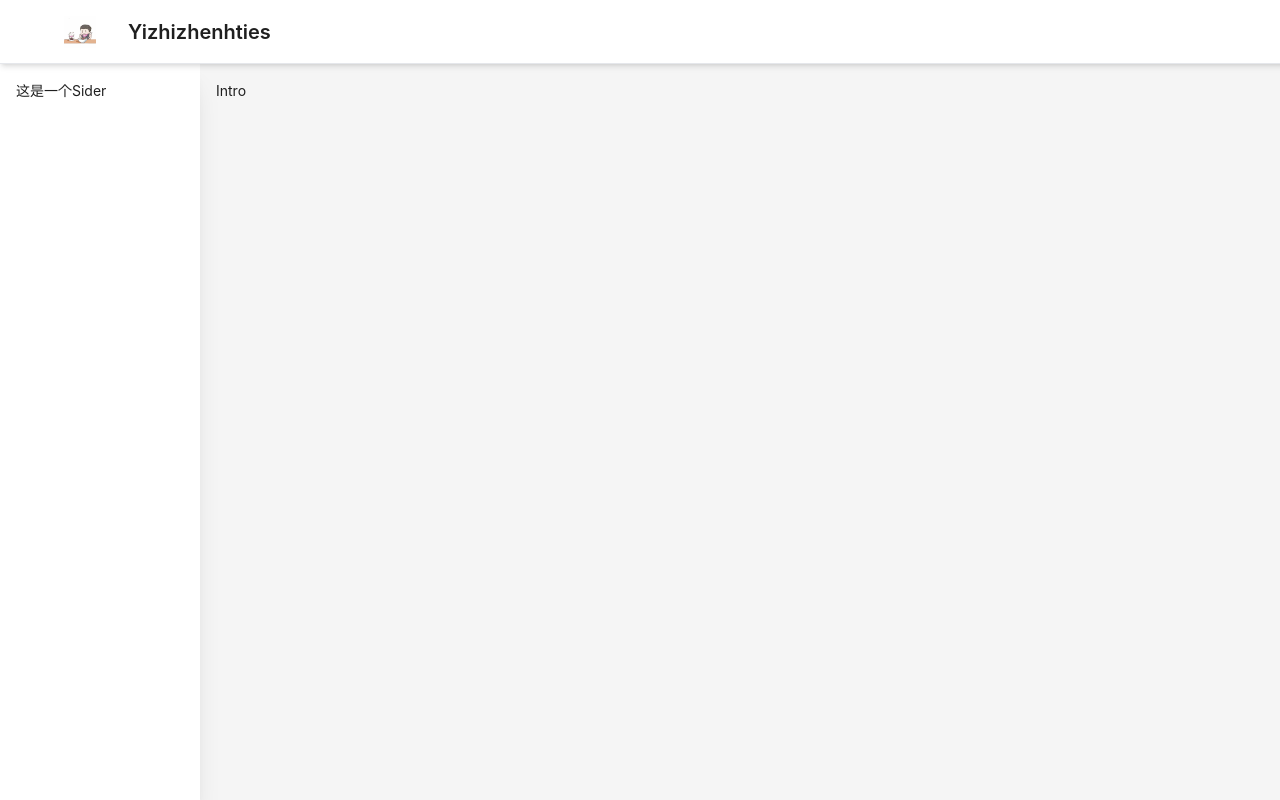
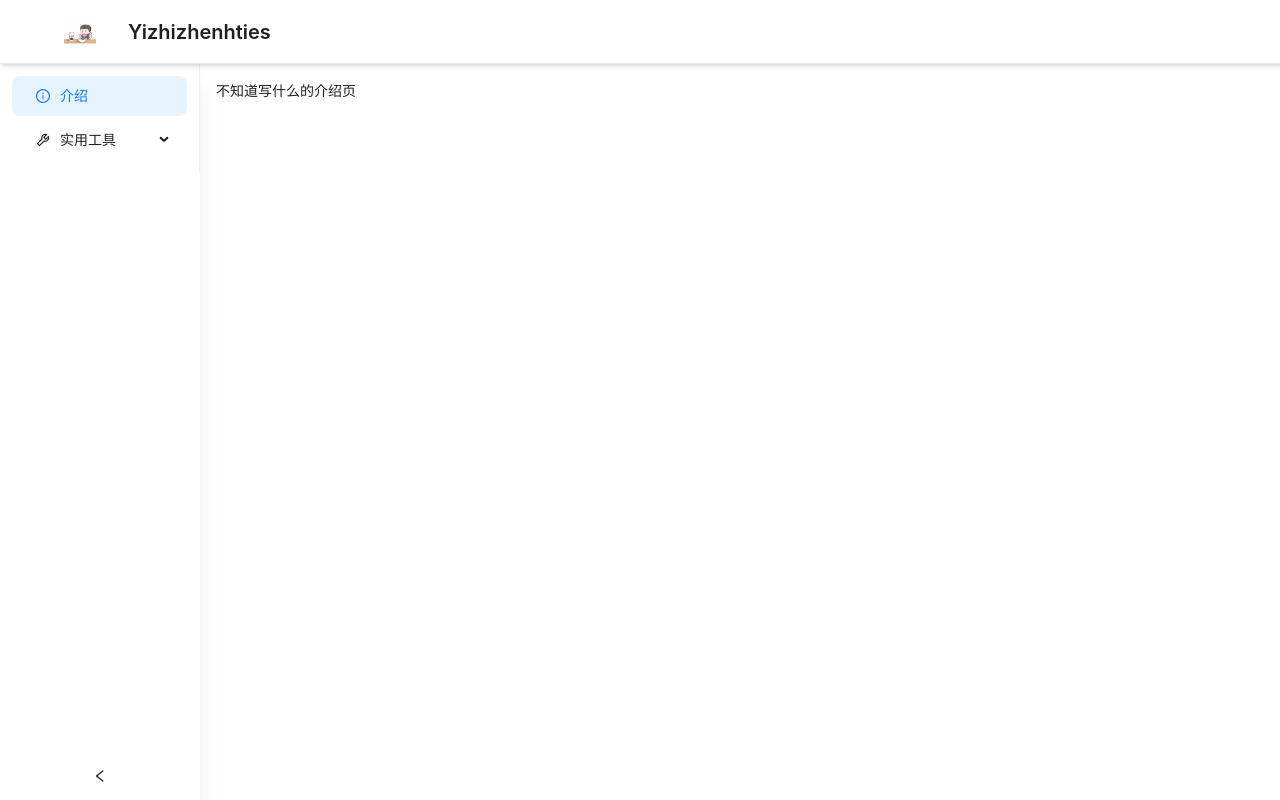
Before and after one commit to Yizhizhenhties/yizhizhenhties.github.io, a React (Vite) app: page / in a window 1280 px wide. Both pictures are taken after a click on the button 720 px from the left and 432 px from the top of the page. Shown: the top 800 px of the page. Built offline with nearby package versions, Linux system fonts and the light colour scheme.

Commit message:
24/10/12 feat: mainRoute

```diff
--- a/src/pages/layout/_index.tsx
+++ b/src/pages/layout/_index.tsx
@@ -1,17 +1,42 @@
-import { Layout } from "antd";
-import { Outlet } from "react-router";
+import { ContentRoute } from "@/route";
+import { Layout, Menu } from "antd";
+import { Outlet, useMatches, useNavigate } from "react-router";
+
+const mapRouteToMenu = (routes: any) => {
+    return routes.map((it: any) => {
+        if (!it.id) return;
+        const children = it.children ? { children: mapRouteToMenu(it.children) } : {};
+        return {
+            key: it.key,
+            label: it.label,
+            icon: it.icon,
+            ...children
+        }
+    })
+}
 
 export default function MainContentLayout() {
 
+    const matchRoutes = useMatches();
+    const currentRoute = matchRoutes[matchRoutes.length - 1];
+    const routeId = currentRoute?.id;
+    const navigate = useNavigate();
+
     return (
         <Layout className="w-full h-full">
-            <Layout.Sider className="shadow-xl bg-white">
-                <div className="p-4">
-                    这是一个Sider
-                </div>
+            <Layout.Sider theme="light" className="shadow-xl" collapsible>
+                <Menu
+                    onSelect={(info) =>
+                        navigate(info.key)
+                    }
+                    mode="inline"
+                    selectedKeys={[routeId]}
+                    items={mapRouteToMenu(ContentRoute)}
+                    className="p-2"
+                />
             </Layout.Sider>
             <Layout.Content>
-                <Outlet/>
+                <Outlet />
             </Layout.Content>
         </Layout>
     )
--- a/src/pages/layout/intro/_index.tsx
+++ b/src/pages/layout/intro/_index.tsx
@@ -1,8 +1,6 @@
 export default function Intro() {
 
     return (
-        <div className="p-4">
-            Intro
-        </div>
+        <div className="bg-white w-full h-full p-4">不知道写什么的介绍页</div>
     )
 }
--- /dev/null
+++ b/src/pages/layout/tools/tool1/index.tsx
@@ -0,0 +1,3 @@
+export default function Tool1() {
+    return <div className="bg-white w-full h-full p-4">Tool1</div>
+}
--- /dev/null
+++ b/src/pages/layout/tools/tool2/index.tsx
@@ -0,0 +1,3 @@
+export default function Tool2() {
+    return <div className="bg-white w-full h-full p-4">Tool2</div>
+}
--- a/src/route/index.tsx
+++ b/src/route/index.tsx
@@ -2,29 +2,79 @@ import MainPage from "@/pages/_index";
 import HomePage from "@/pages/homePage/_index";
 import MainContentLayout from "@/pages/layout/_index";
 import Intro from "@/pages/layout/intro/_index";
-import { type RouteObject, createHashRouter } from "react-router-dom";
+import Tool1 from "@/pages/layout/tools/tool1";
+import Tool2 from "@/pages/layout/tools/tool2";
+import { InfoCircleOutlined, ToolOutlined } from "@ant-design/icons";
+import { Navigate, type RouteObject, createHashRouter } from "react-router-dom";
+
+const toolsPrefix = '/tools';
+const getMenuInfo = (key: string, label: string, icon?: any) => ({
+    key: key,
+    label: label,
+    icon: icon
+})
+export const ContentRoute = [
+    {
+        id: '/intro',
+        path: '/intro',
+        element: <Intro />,
+        ...getMenuInfo('/intro', '介绍', <InfoCircleOutlined />)
+    },
+    {
+        id: '/tools',
+        path: '/tools',
+        ...getMenuInfo('/tools', '实用工具', <ToolOutlined />),
+        children: [
+            {
+                path: `${toolsPrefix}`,
+                element: <Navigate to={`${toolsPrefix}/tool1`} replace />,
+            },
+            {
+                id: `${toolsPrefix}/tool1`,
+                path: `${toolsPrefix}/tool1`,
+                element: <Tool1/>,
+                ...getMenuInfo(`${toolsPrefix}/tool1`, '工具1', <ToolOutlined />)
+            },
+            {
+                id: `${toolsPrefix}/tool2`,
+                path: `${toolsPrefix}/tool2`,
+                element: <Tool2/>,
+                ...getMenuInfo(`${toolsPrefix}/tool2`, '工具2', <ToolOutlined />)
+            }
+        ],
+    }
+]
+
+const MapContentRoute = (obj: any[]) => {
+    return obj.map(it => {
+        const index = it.index ? ({ index: it.index }) : {};
+        const element = it.element ? ({ element: it.element }) : {};
+        const children: any = it.children ? ({ children: MapContentRoute(it.children)}) : {};
+        return ({
+            id: it.id,
+            path: it.path,
+            ...index,
+            ...element,
+            ...children
+        })
+    });
+}
 
 const routes: RouteObject[] = [
     {
         path: '/',
         id: "root",
-        element: <MainPage/>,
+        element: <MainPage />,
         children: [
             {
                 index: true,
                 id: 'homePage',
-                element: <HomePage/>
+                element: <HomePage />
             },
             {
                 id: 'layout',
-                element: <MainContentLayout/>,
-                children: [
-                    {
-                        id: '/intro',
-                        path: '/intro',
-                        element: <Intro/>
-                    }
-                ]
+                element: <MainContentLayout />,
+                children: MapContentRoute(ContentRoute)
             }
         ]
     }
```
